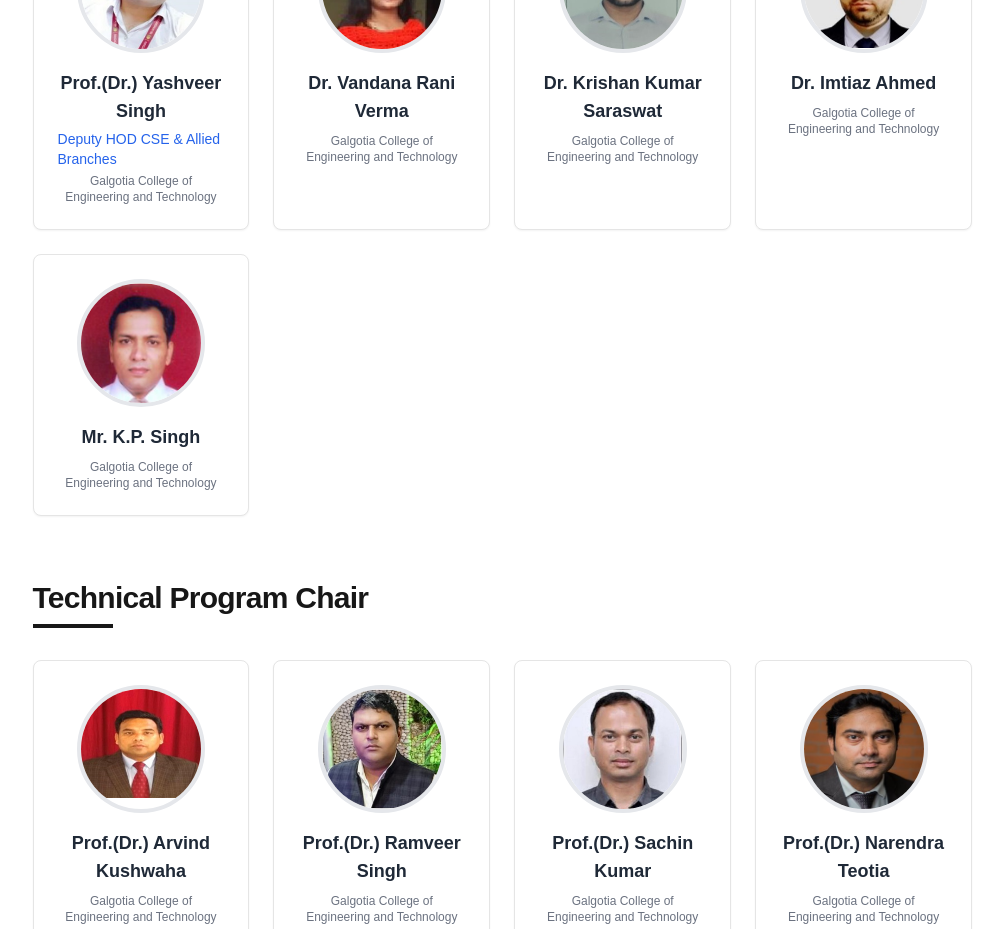
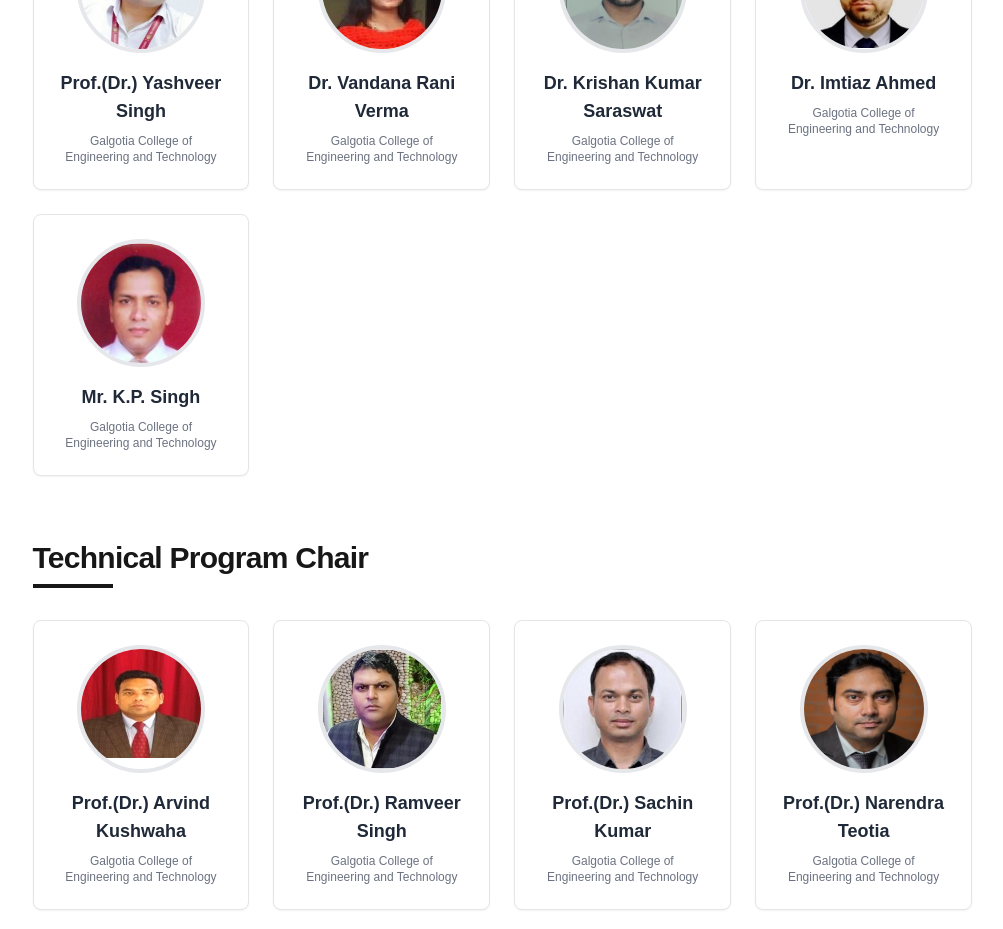
Before and after one commit to dev-mayanktiwari/confrence-repo, a Next.js app: page /committees in a window 1280 px wide. Shown: the part 3160-4089 px from the top of the page, without its empty margins (260-1263 px from the left). Built offline with nearby package versions, Linux system fonts and the light colour scheme.

Commit message:
feat: Deputy removed

```diff
--- a/app/(constants)/committeData.ts
+++ b/app/(constants)/committeData.ts
@@ -85,7 +85,7 @@ const committeeData = [
     members: [
       {
         name: "Prof.(Dr.) Yashveer Singh",
-        role: "Deputy HOD CSE & Allied Branches",
+        role: "",
         affiliation: "Galgotia College of Engineering and Technology",
         imageUrl: "/committe/yash-veer-singh.jpg",
       },
```
